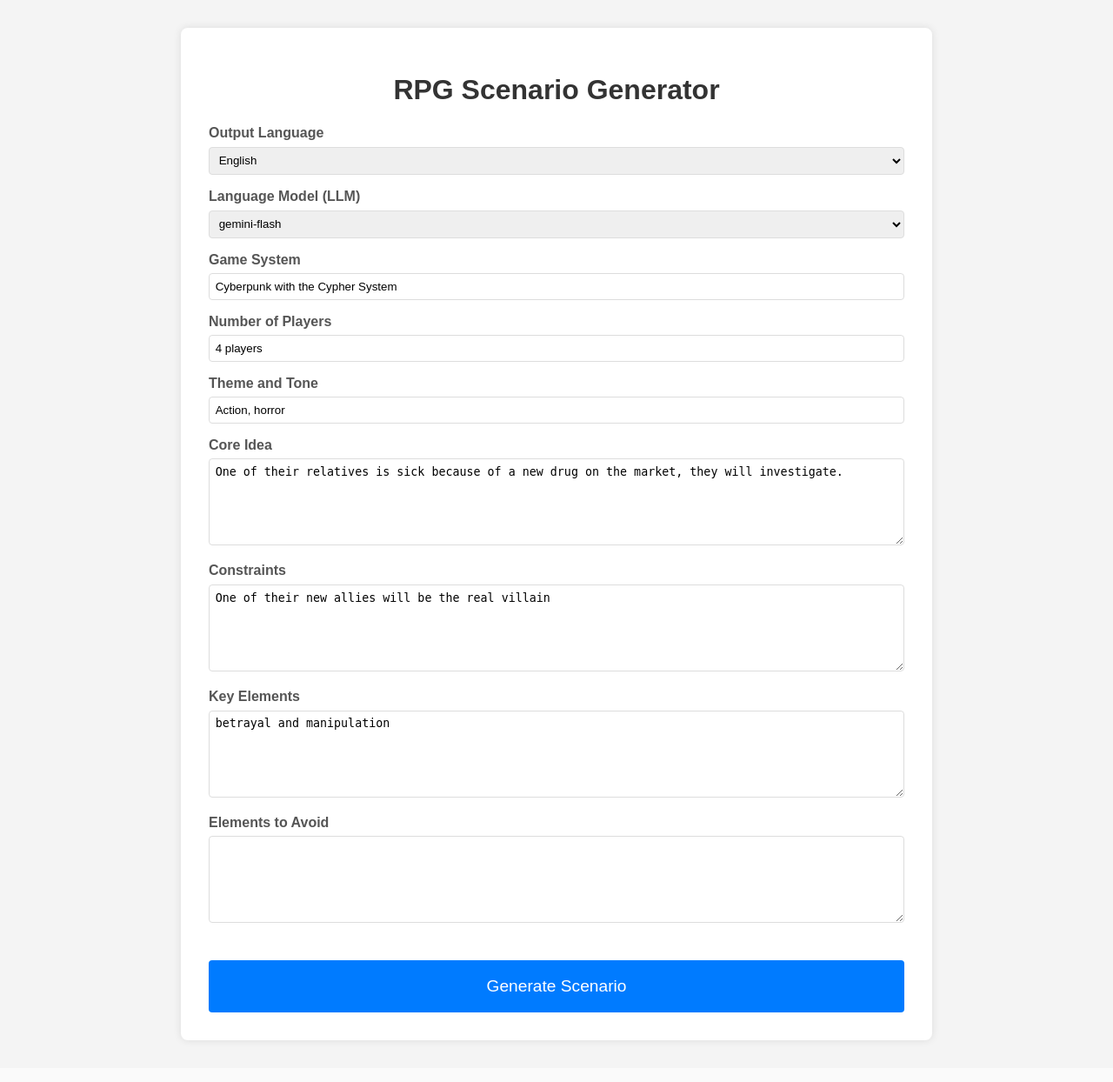
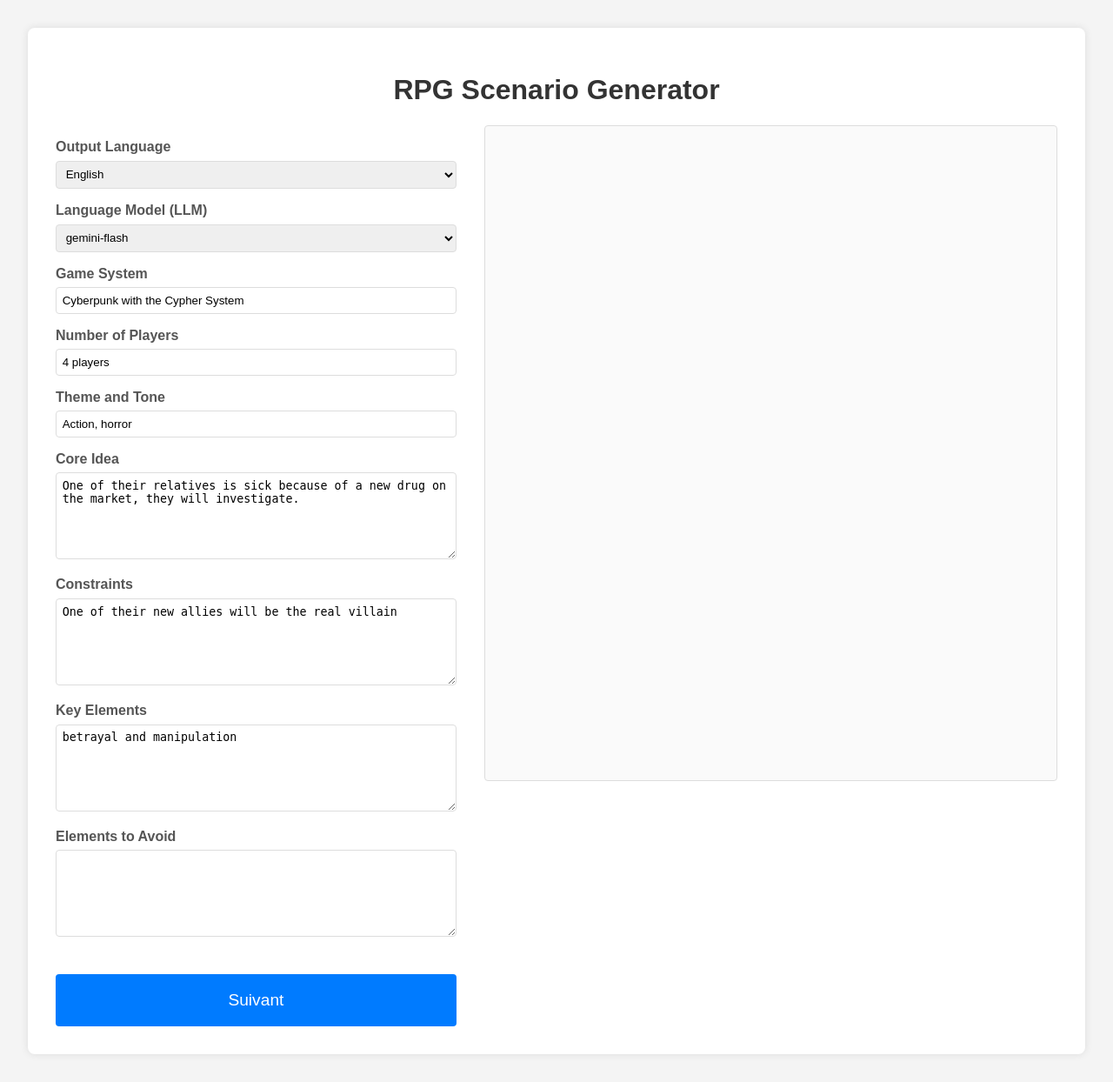
Before and after one commit to Papoulos/Rpg_Scenario_Generator, a Flask app: page / in a window 1280 px wide. Shown: the whole page at 87% size. Before the commit the page ends 1199 px from the top, so only its background shows below. Run offline with Flask 3, Linux system fonts and the light colour scheme; some libraries are stand-ins or nearby versions.

Commit message:
feat: Implement two-column layout and step-by-step scenario display
Refactors the main page to improve user experience based on feedback.

The single-column layout has been replaced with a two-column (40/60) flexbox layout, allowing the user to see the form and the generated output simultaneously.

The scenario generation process is now interactive. The "Generate Scenario" button is renamed to "Suivant" (Next). On the first click, the scenario is fetched from the backend. Subsequent clicks reveal the scenario section by section, giving the user control over the content flow.

Changes:
- Modified `templates/index.html` to introduce new CSS for a flexbox layout.
- Restructured the HTML to split the form and result display into two columns.
- Replaced the JavaScript logic to handle the new step-by-step display. The script now fetches the entire scenario at once and then progressively reveals it to the user based on "Suivant" button clicks.

```diff
--- a/templates/index.html
+++ b/templates/index.html
@@ -7,15 +7,35 @@
     <script src="https://cdn.jsdelivr.net/npm/marked/marked.min.js"></script>
     <style>
         body { font-family: sans-serif; margin: 2em; background-color: #f4f4f4; }
-        .container { max-width: 800px; margin: auto; background: white; padding: 2em; border-radius: 8px; box-shadow: 0 0 10px rgba(0,0,0,0.1); }
+        .container { max-width: 1400px; margin: auto; background: white; padding: 2em; border-radius: 8px; box-shadow: 0 0 10px rgba(0,0,0,0.1); }
         h1 { text-align: center; color: #333; }
+
+        .main-content {
+            display: flex;
+            gap: 2em;
+        }
+        .form-container {
+            flex: 0 0 40%;
+        }
+        .result-display {
+            flex: 1;
+            /* Make the result area scrollable if content overflows */
+            max-height: 90vh;
+            overflow-y: auto;
+            padding: 1em;
+            border: 1px solid #ddd;
+            border-radius: 4px;
+            background: #fafafa;
+        }
+
         label { display: block; margin-top: 1em; font-weight: bold; color: #555; }
         input, textarea, select { width: 100%; padding: 0.5em; margin-top: 0.5em; border: 1px solid #ddd; border-radius: 4px; box-sizing: border-box; }
         textarea { height: 100px; }
         button { display: block; width: 100%; padding: 1em; margin-top: 2em; background-color: #007BFF; color: white; border: none; border-radius: 4px; font-size: 1.2em; cursor: pointer; }
         button:hover { background-color: #0056b3; }
         button:disabled { background-color: #cccccc; cursor: not-allowed; }
-        #result-container { margin-top: 2em; padding: 1em; border: 1px solid #ddd; border-radius: 4px; background: #fafafa; }
+        /* Adjusted result container to remove margin, as the parent handles spacing */
+        #result-container { padding: 1em; border: 1px solid #ddd; border-radius: 4px; background: #fafafa; }
         #result-html { min-height: 100px; }
         #spinner { display: none; margin: 2em auto; width: 50px; height: 50px; border: 5px solid #f3f3f3; border-top: 5px solid #3498db; border-radius: 50%; animation: spin 1s linear infinite; }
         @keyframes spin { 0% { transform: rotate(0deg); } 100% { transform: rotate(360deg); } }
@@ -24,6 +44,8 @@
 <body>
     <div class="container">
         <h1>RPG Scenario Generator</h1>
+        <div class="main-content">
+            <div class="form-container">
                 <form id="scenario-form">
                     <label for="language">Output Language</label>
                     <select id="language" name="language">
@@ -66,9 +88,10 @@
                     <label for="elements_to_avoid">Elements to Avoid</label>
                     <textarea id="elements_to_avoid" name="elements_to_avoid"></textarea>
 
-            <button type="submit">Generate Scenario</button>
+                    <button type="submit">Suivant</button>
                 </form>
-
+            </div>
+            <div class="result-display">
                 <div id="spinner"></div>
 
                 <div id="result-container" style="display: none;">
@@ -78,6 +101,8 @@
                         <input type="hidden" name="markdown_content" id="markdown_content">
                         <button type="submit">Download as PDF</button>
                     </form>
+                </div>
+            </div>
         </div>
     </div>
 
@@ -90,16 +115,41 @@
         const markdownContentInput = document.getElementById('markdown_content');
         const submitButton = form.querySelector('button[type="submit"]');
 
+        let scenarioSteps = [];
+        let currentStep = 0;
+        let fullMarkdownContent = '';
+
         form.addEventListener('submit', async (event) => {
             event.preventDefault();
 
-            // --- Reset and show UI elements ---
+            // If steps are already generated, just show the next one
+            if (scenarioSteps.length > 0) {
+                currentStep++;
+                if (currentStep < scenarioSteps.length) {
+                    // Append the next step and render
+                    fullMarkdownContent += scenarioSteps[currentStep];
+                    resultHtml.innerHTML = marked.parse(fullMarkdownContent);
+                }
+
+                if (currentStep >= scenarioSteps.length - 1) {
+                    // Last step reached
+                    submitButton.textContent = 'Génération terminée';
+                    submitButton.disabled = true;
+                    pdfForm.style.display = 'block';
+                    markdownContentInput.value = fullMarkdownContent;
+                }
+                 // Scroll to the bottom
+                resultContainer.scrollTop = resultContainer.scrollHeight;
+                return;
+            }
+
+            // --- First click: Fetch and process the whole scenario ---
             submitButton.disabled = true;
             spinner.style.display = 'block';
-            resultContainer.style.display = 'block';
+            resultContainer.style.display = 'block'; // Show the result area
             resultHtml.innerHTML = '';
             pdfForm.style.display = 'none';
-            let fullMarkdown = '';
+            let accumulatedMarkdown = '';
             let finalTitle = '';
 
             try {
@@ -117,48 +167,57 @@
                 const reader = response.body.getReader();
                 const decoder = new TextDecoder();
 
+                // Accumulate the entire stream
                 while (true) {
                     const { done, value } = await reader.read();
                     if (done) break;
-
-                    const chunk = decoder.decode(value, { stream: true });
-
-                    // Check for our special end-of-stream marker
-                    if (chunk.includes('STREAM_ENDED_FINAL_TITLE:')) {
-                        const parts = chunk.split('STREAM_ENDED_FINAL_TITLE:');
-                        const contentPart = parts[0];
-                        finalTitle = parts[1];
-
-                        fullMarkdown += contentPart;
-                        resultHtml.innerHTML = marked.parse(fullMarkdown);
-
-                        break; // Stop processing after the marker
-                    } else {
-                        fullMarkdown += chunk;
-                        resultHtml.innerHTML = marked.parse(fullMarkdown);
-                    }
-                     // Scroll to the bottom to keep the latest content in view
-                    resultContainer.scrollTop = resultContainer.scrollHeight;
+                    accumulatedMarkdown += decoder.decode(value, { stream: true });
                 }
 
-                // --- Finalize UI ---
-                // Replace the placeholder title with the final one.
-                const h1 = resultHtml.querySelector('h1');
-                if (h1) {
-                    h1.textContent = finalTitle;
-                    // Also update the full markdown for the PDF
-                    fullMarkdown = fullMarkdown.replace(/# Rpg-Home/g, `# ${finalTitle}`);
+                // Check for our special end-of-stream marker and extract title
+                if (accumulatedMarkdown.includes('STREAM_ENDED_FINAL_TITLE:')) {
+                    const parts = accumulatedMarkdown.split('STREAM_ENDED_FINAL_TITLE:');
+                    accumulatedMarkdown = parts[0];
+                    finalTitle = parts[1].trim();
                 }
 
-                markdownContentInput.value = fullMarkdown;
+                 // Replace placeholder title with the final one.
+                if (finalTitle) {
+                   accumulatedMarkdown = accumulatedMarkdown.replace(/# Rpg-Home/g, `# ${finalTitle}`);
+                }
+
+                // Split the full markdown into steps based on H2 headings (##)
+                // The regex uses a positive lookahead to keep the delimiter (the heading) in the resulting array.
+                scenarioSteps = accumulatedMarkdown.split(/(?=^##\s)/m).filter(s => s.trim() !== '');
+                if (scenarioSteps.length === 0) {
+                    // Fallback if no H2s are found, just treat the whole thing as one step
+                    scenarioSteps.push(accumulatedMarkdown);
+                }
+
+
+                // --- Display the first step ---
+                currentStep = 0;
+                fullMarkdownContent = scenarioSteps[0];
+                resultHtml.innerHTML = marked.parse(fullMarkdownContent);
+
+                // Check if there's only one step
+                if (scenarioSteps.length <= 1) {
+                    submitButton.textContent = 'Génération terminée';
+                    submitButton.disabled = true;
                     pdfForm.style.display = 'block';
+                    markdownContentInput.value = fullMarkdownContent;
+                } else {
+                    submitButton.disabled = false; // Re-enable for "Suivant" clicks
+                }
 
             } catch (error) {
                 resultHtml.innerHTML = `<p style="color: red;"><strong>Error:</strong> ${error.message}</p>`;
                 console.error('Generation failed:', error);
+                submitButton.textContent = 'Erreur';
             } finally {
                 spinner.style.display = 'none';
-                submitButton.disabled = false;
+                 // Scroll to the bottom
+                resultContainer.scrollTop = resultContainer.scrollHeight;
             }
         });
     </script>
```
Lines whose indentation alone changed are shown as unchanged.
